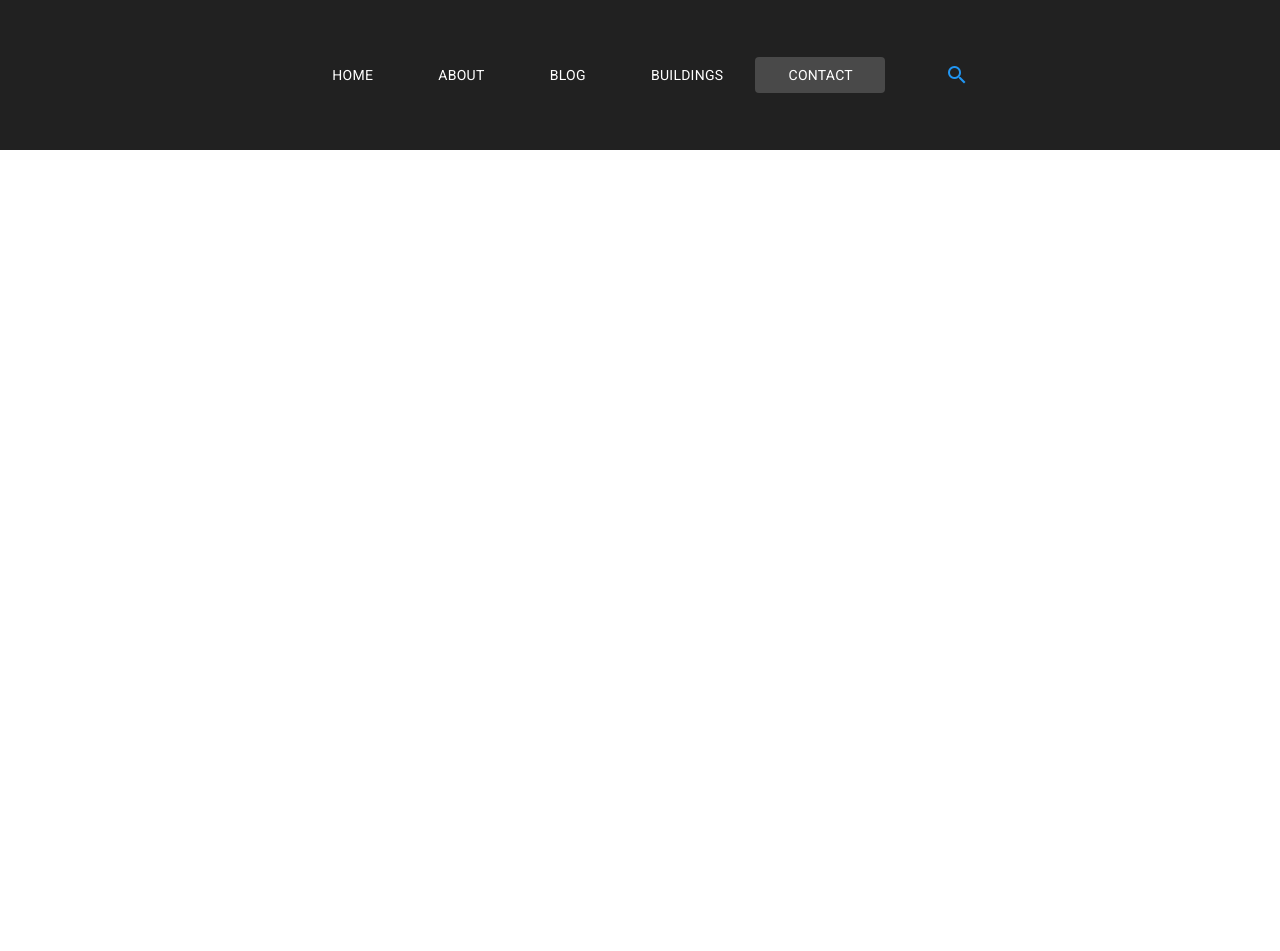
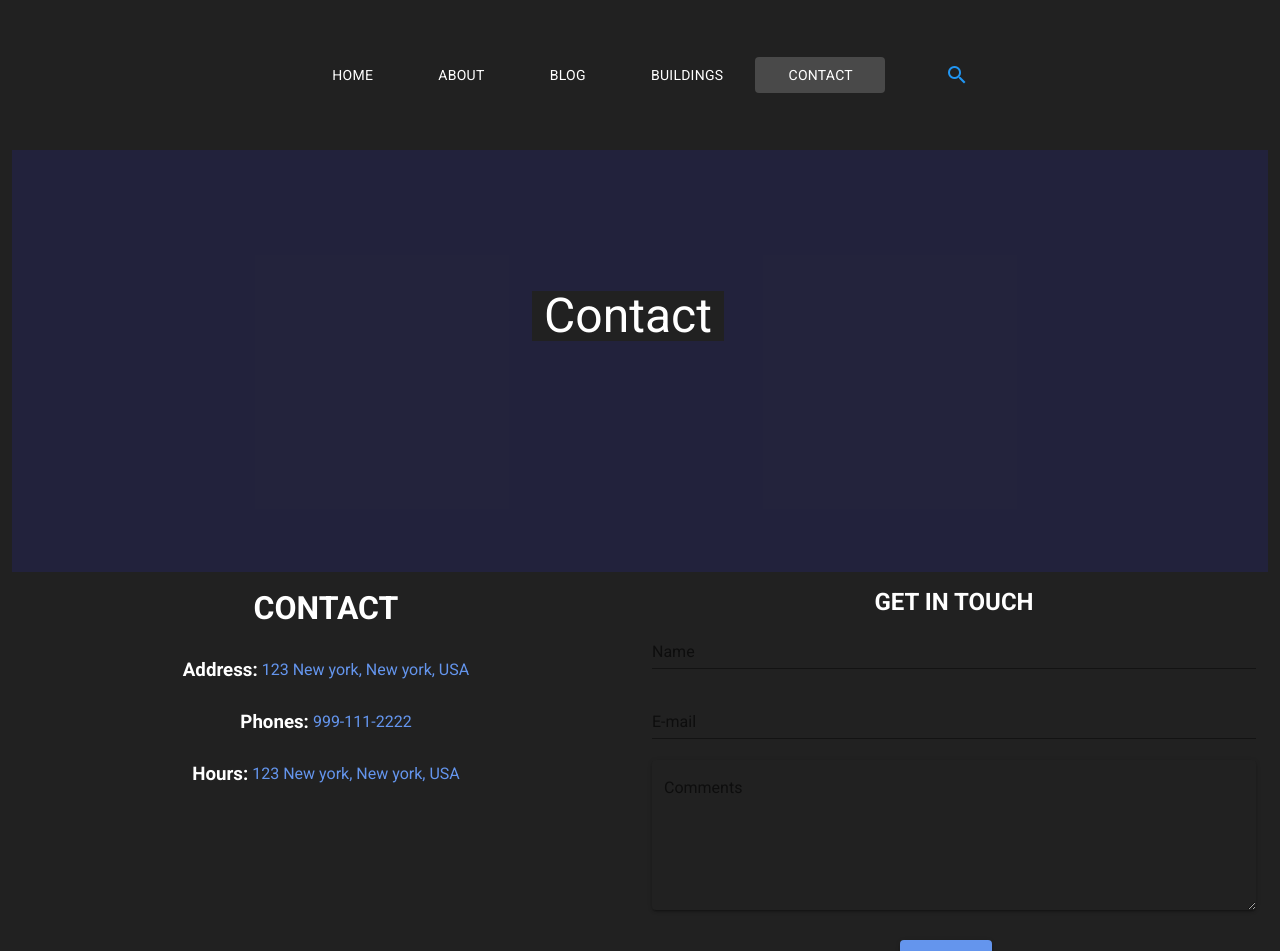
Before and after one commit to Ajsalemo/Vue.js-UI-Template, a Vue app: page /Contact in a window 1280 px wide. Shown: the top 951 px of the page. Before the commit the page ends 800 px from the top, so only its background shows below. Built offline with nearby package versions, Linux system fonts and the light colour scheme.

Commit message:
started adding some basic contact forms/info for visual appeal

```diff
--- /dev/null
+++ b/src/components/ContactContainer.vue
@@ -0,0 +1,68 @@
+<template>
+  <v-container fluid="">
+    <v-row>
+      <v-col class="text-center white--text">
+        <span></span>
+        <h1>CONTACT</h1>
+        <v-col class="d-flex justify-center flex-column">
+          <v-col class="d-flex justify-center align-center">
+            <h3>Address:</h3>
+            <span class="contact-info-typography ps-1">
+              123 New york, New york, USA</span
+            >
+          </v-col>
+          <v-col class="d-flex justify-center align-center">
+            <h3>Phones:</h3>
+            <span class="contact-info-typography ps-1"> 999-111-2222</span>
+          </v-col>
+          <v-col class="d-flex justify-center align-center">
+            <h3>Hours:</h3>
+            <span class="contact-info-typography ps-1">
+              123 New york, New york, USA</span
+            >
+          </v-col>
+        </v-col>
+      </v-col>
+      <v-col class="text-center white--text">
+        <h2>GET IN TOUCH</h2>
+        <v-form ref="form">
+          <v-text-field label="Name" required></v-text-field>
+
+          <v-text-field label="E-mail" required></v-text-field>
+
+          <v-textarea
+            solo
+            name="input-7-4"
+            label="Comments"
+            background-color="#212121"
+          ></v-textarea>
+
+          <v-btn color="contact-info-button" class="mr-4">
+            Submit
+          </v-btn>
+        </v-form>
+      </v-col>
+    </v-row>
+  </v-container>
+</template>
+
+<script>
+export default {
+  name: "ContactContainer",
+};
+</script>
+
+<style lang="scss" scoped>
+$contact-container-text-color: #6495ed;
+
+.contact-info {
+  &-typography {
+    color: $contact-container-text-color;
+  }
+
+  &-button {
+    background-color: $contact-container-text-color !important;
+    color: #fff;
+  }
+}
+</style>
--- a/src/routes.js
+++ b/src/routes.js
@@ -4,6 +4,7 @@ import About from "./views/About.vue";
 import App from "./views/App.vue";
 import Blog from "./views/Blog.vue";
 import Buildings from "./views/Buildings.vue";
+import Contact from "./views/Contact.vue";
 
 const routes = [
   { path: "/", name: "Index", component: App },
@@ -11,11 +12,12 @@ const routes = [
   { path: "/About", name: "About", component: About },
   { path: "/Blog", name: "Blog", component: Blog },
   { path: "/Buildings", name: "Buildings", component: Buildings },
+  { path: "/Contact", name: "Contact", component: Contact },
 ];
 
 Vue.use(VueRouter);
 
 export const router = new VueRouter({
   routes,
-  mode: "history"
+  mode: "history",
 });
--- /dev/null
+++ b/src/views/Contact.vue
@@ -0,0 +1,50 @@
+<template>
+  <v-app>
+    <v-container
+      class="contact-app-container d-flex flex-column justify-center"
+      fluid
+    >
+      <v-lazy
+        v-model="isActive"
+        transition="fade-transition"
+      >
+        <HeaderImage
+          src="contact.jpg"
+          alt="Contact page"
+          height="35em"
+        >
+          <Header header_text_one='Contact' />
+        </HeaderImage>
+      </v-lazy>
+      <ContactContainer />
+    </v-container>
+  </v-app>
+</template>
+
+<script>
+import Header from "@/components/Header";
+import HeaderImage from "@/components/HeaderImage";
+import ContactContainer from "@/components/ContactContainer";
+
+export default {
+  name: "Contact",
+  components: {
+    Header,
+    HeaderImage,
+    ContactContainer,
+  },
+  data() {
+    return {
+      isActive: false,
+    }
+  }
+};
+</script>
+
+<style lang="scss" scoped>
+@import "../assets/scss/shared-styles.scss";
+
+.contact-app-container {
+  @include views-container;
+}
+</style>
```
Also changed, not shown: src/assets/images/contact.jpg (added).
